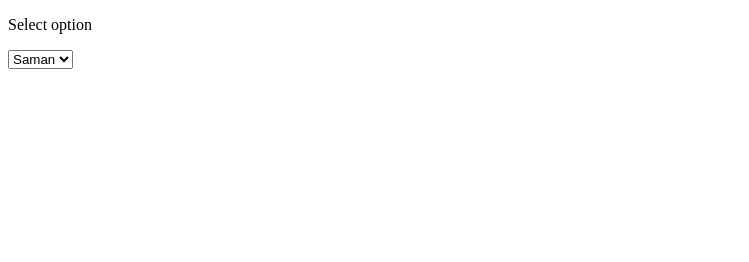
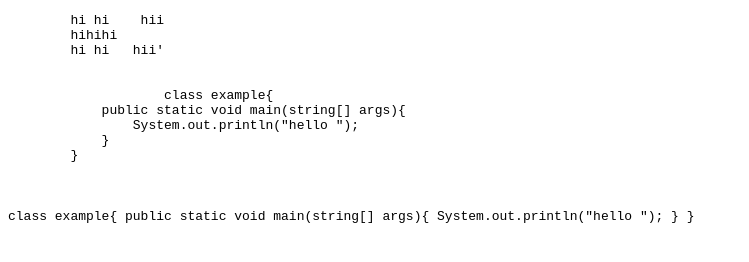
Before and after one commit to ThiliniImeshika/IT-DAY2, a plain HTML site: page index.html in a window 1280 px wide. Shown: the whole page, without its empty margins (0-749 px from the left). Drawn offline with Linux system fonts and the light colour scheme.

Commit message:
pre and code tags

```diff
--- a/index.html
+++ b/index.html
@@ -6,14 +6,34 @@
     <title>Document</title>
 </head>
 <body>
-    <p>Select option</p>
+    <!-- <p>Select option</p>
     <select name="" id="">
        <option value="">Saman</option>
        <option value="">Kamal</option>
        <option value="">Nimal</option>
        <option value="">Sunil</option>
 
-    </select>
+    </select> -->
+    <pre>
+        hi hi    hii
+        hihihi
+        hi hi   hii'
+
+        <code>
+                    class example{
+            public static void main(string[] args){
+                System.out.println("hello ");
+            }
+        }
+        </code>
+    </pre>
+    <code>
+        class example{
+            public static void main(string[] args){
+                System.out.println("hello ");
+            }
+        }
+    </code>
 <!-- <object data="Lecture 01 WAN_Concepts (1).pdf" width="1001" theight="1001" type="application/pdf">pdf</object> -->
 </body>
 </html>
```
